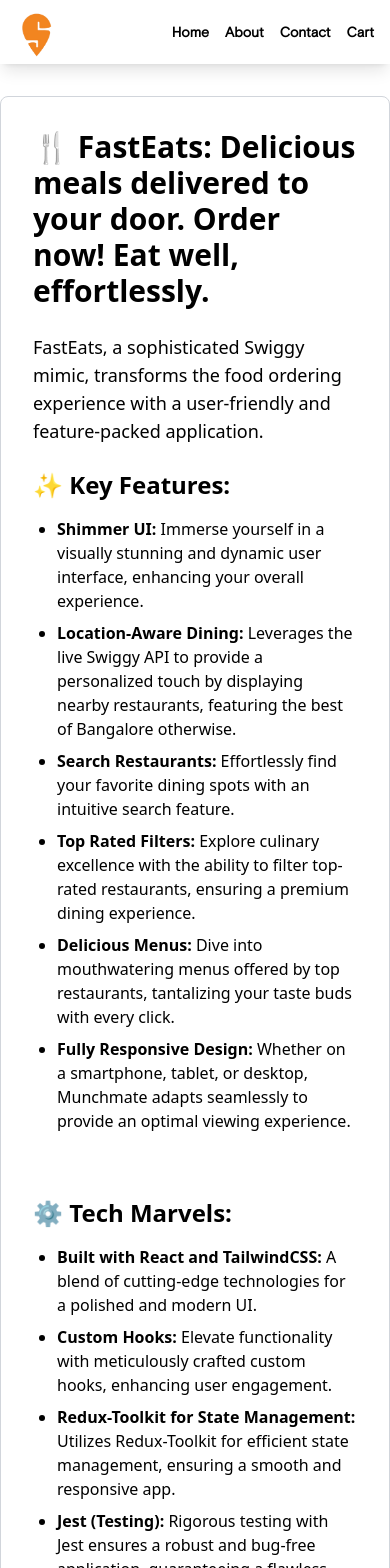
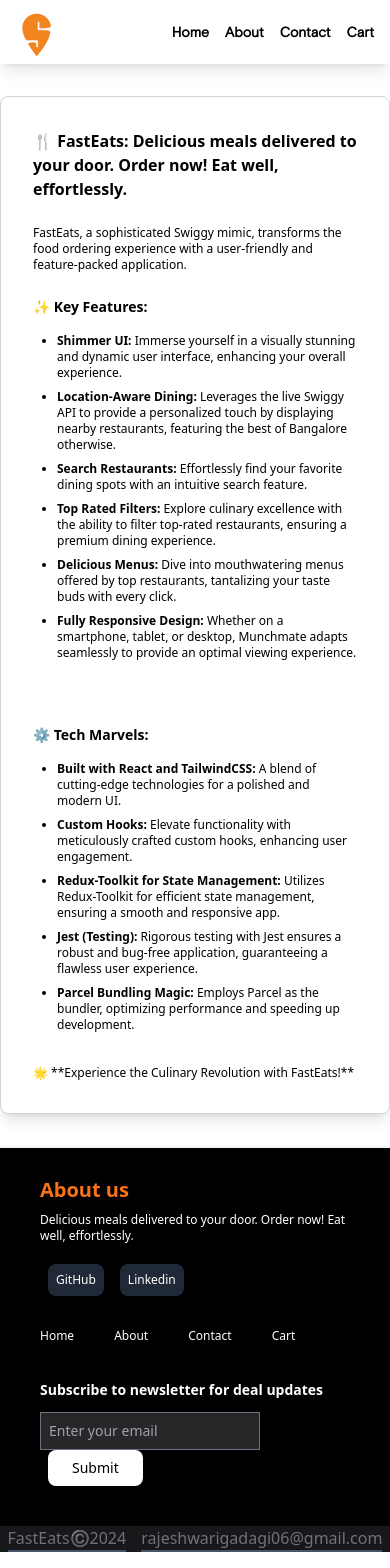
Before and after one commit to rajeshwari2538/FastEats, a React (Vite) app: page /about in a window 390 px wide. Shown: the top 1568 px of the page. Built offline with nearby package versions, Linux system fonts and the light colour scheme.

Commit message:
updated about component

```diff
--- a/src/components/About.js
+++ b/src/components/About.js
@@ -4,41 +4,41 @@
   return (
     <div className="min-h-screen text-left ">
       <div class="container mx-auto my-8 p-8 bg-white shadow-lg  border border-gray-300 rounded-lg">
-        <h1 class="text-3xl font-bold mb-6">
+        <h1 class="text-md md:text-3xl font-bold mb-6">
           🍴 FastEats: Delicious meals delivered to your door. Order now! Eat well, effortlessly.
         </h1>
 
-        <p class="text-lg mb-6">
+        <p class="text-xs md:text-lg mb-6">
         FastEats, a sophisticated Swiggy mimic, transforms the food ordering experience with a user-friendly and feature-packed application.
         </p>
 
         <div class="grid grid-cols-1 md:grid-cols-2 gap-8">
           <div class="mb-6">
-            <h2 class="text-2xl font-bold mb-4">✨ Key Features:</h2>
+            <h2 class="text-sm md:text-2xl font-bold mb-4">✨ Key Features:</h2>
             <ul class="list-disc pl-6">
-              <li class="mb-2">
+              <li class="mb-2 md:text-lg text-xs">
                 <span className="font-bold">Shimmer UI:</span> Immerse yourself in a visually stunning and
                 dynamic user interface, enhancing your overall experience.
               </li>
-              <li class="mb-2">
+              <li class="mb-2 md:text-lg text-xs">
               <span className="font-bold">Location-Aware Dining:</span> Leverages the live Swiggy API to
                 provide a personalized touch by displaying nearby restaurants,
                 featuring the best of Bangalore otherwise.
               </li>
-              <li class="mb-2">
+              <li class="mb-2 md:text-lg text-xs">
               <span className="font-bold">Search Restaurants:</span> Effortlessly find your favorite dining
                 spots with an intuitive search feature.
               </li>
-              <li class="mb-2">
+              <li class="mb-2 md:text-lg text-xs">
               <span className="font-bold">Top Rated Filters:</span>  Explore culinary excellence with the
                 ability to filter top-rated restaurants, ensuring a premium
                 dining experience.
               </li>
-              <li class="mb-2">
+              <li class="mb-2 md:text-lg text-xs">
               <span className="font-bold">Delicious Menus:</span> Dive into mouthwatering menus offered by
                 top restaurants, tantalizing your taste buds with every click.
               </li>
-              <li class="mb-2">
+              <li class="mb-2 md:text-lg text-xs">
               <span className="font-bold">Fully Responsive Design:</span> Whether on a smartphone, tablet, or
                 desktop, Munchmate adapts seamlessly to provide an optimal
                 viewing experience.
@@ -47,27 +47,27 @@
           </div>
 
           <div>
-            <h2 class="text-2xl font-bold mb-4">⚙️ Tech Marvels:</h2>
+            <h2 class="text-sm md:text-2xl font-bold mb-4">⚙️ Tech Marvels:</h2>
             <ul class="list-disc pl-6">
-              <li class="mb-2">
+              <li class="mb-2 md:text-lg text-xs">
               <span className="font-bold">Built with React and TailwindCSS:</span> A blend of cutting-edge
                 technologies for a polished and modern UI.
               </li>
-              <li class="mb-2">
+              <li class="mb-2 md:text-lg text-xs">
               <span className="font-bold">Custom Hooks:</span> Elevate functionality with meticulously
                 crafted custom hooks, enhancing user engagement.
               </li>
-              <li class="mb-2">
+              <li class="mb-2 md:text-lg text-xs">
               <span className="font-bold">Redux-Toolkit for State Management:</span> Utilizes Redux-Toolkit
                 for efficient state management, ensuring a smooth and responsive
                 app.
               </li>
-              <li class="mb-2">
+              <li class="mb-2 md:text-lg text-xs">
               <span className="font-bold">Jest (Testing):</span> Rigorous testing with Jest ensures a robust
                 and bug-free application, guaranteeing a flawless user
                 experience.
               </li>
-              <li class="mb-2">
+              <li class="mb-2 md:text-lg text-xs">
               <span className="font-bold">Parcel Bundling Magic:</span> Employs Parcel as the bundler,
                 optimizing performance and speeding up development.
               </li>
@@ -75,7 +75,7 @@
           </div>
         </div>
 
-        <p class="text-lg mt-6">
+        <p class="text-xs md:text-lg mt-6">
           🌟 **Experience the Culinary Revolution with FastEats!**
         </p>
       </div>
```
